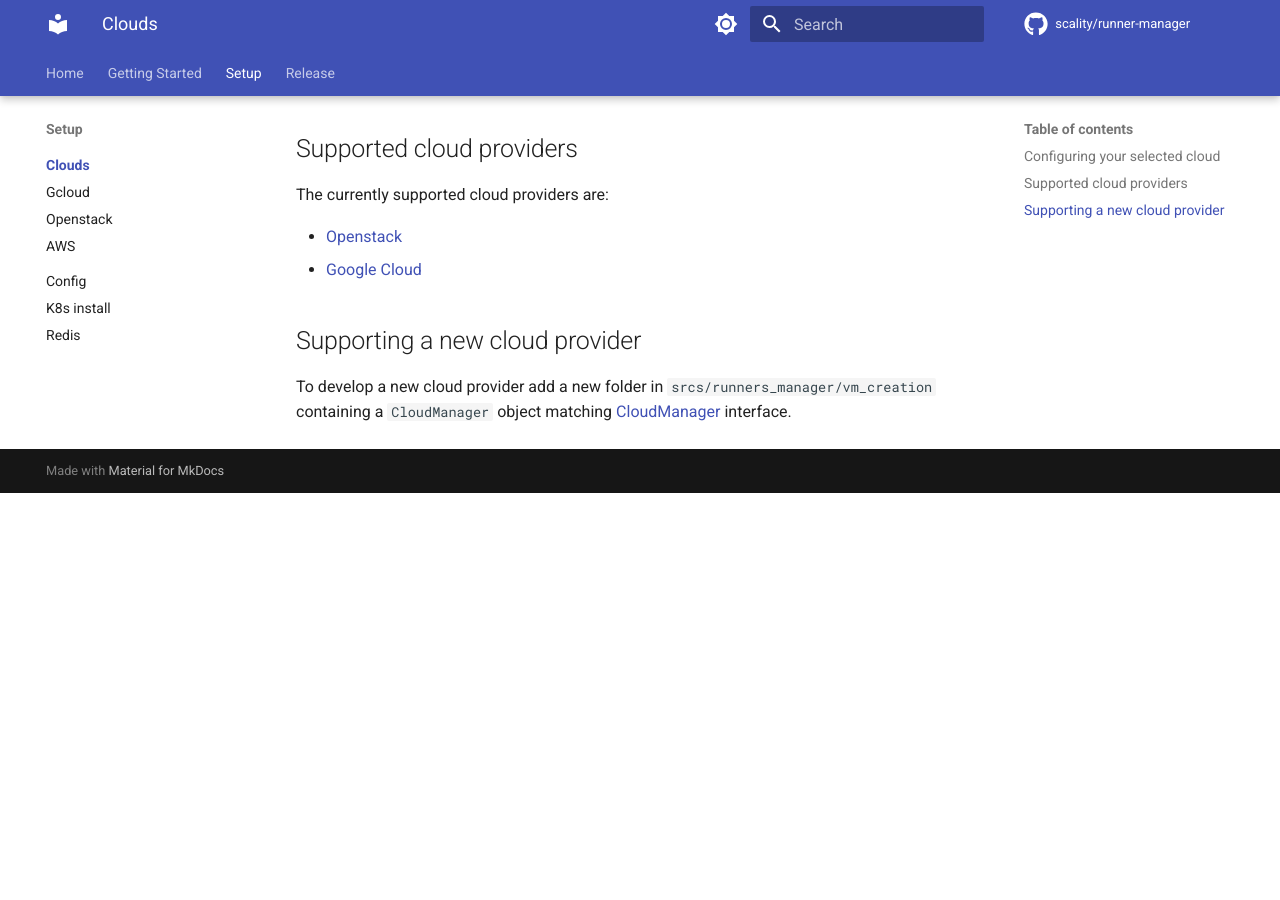
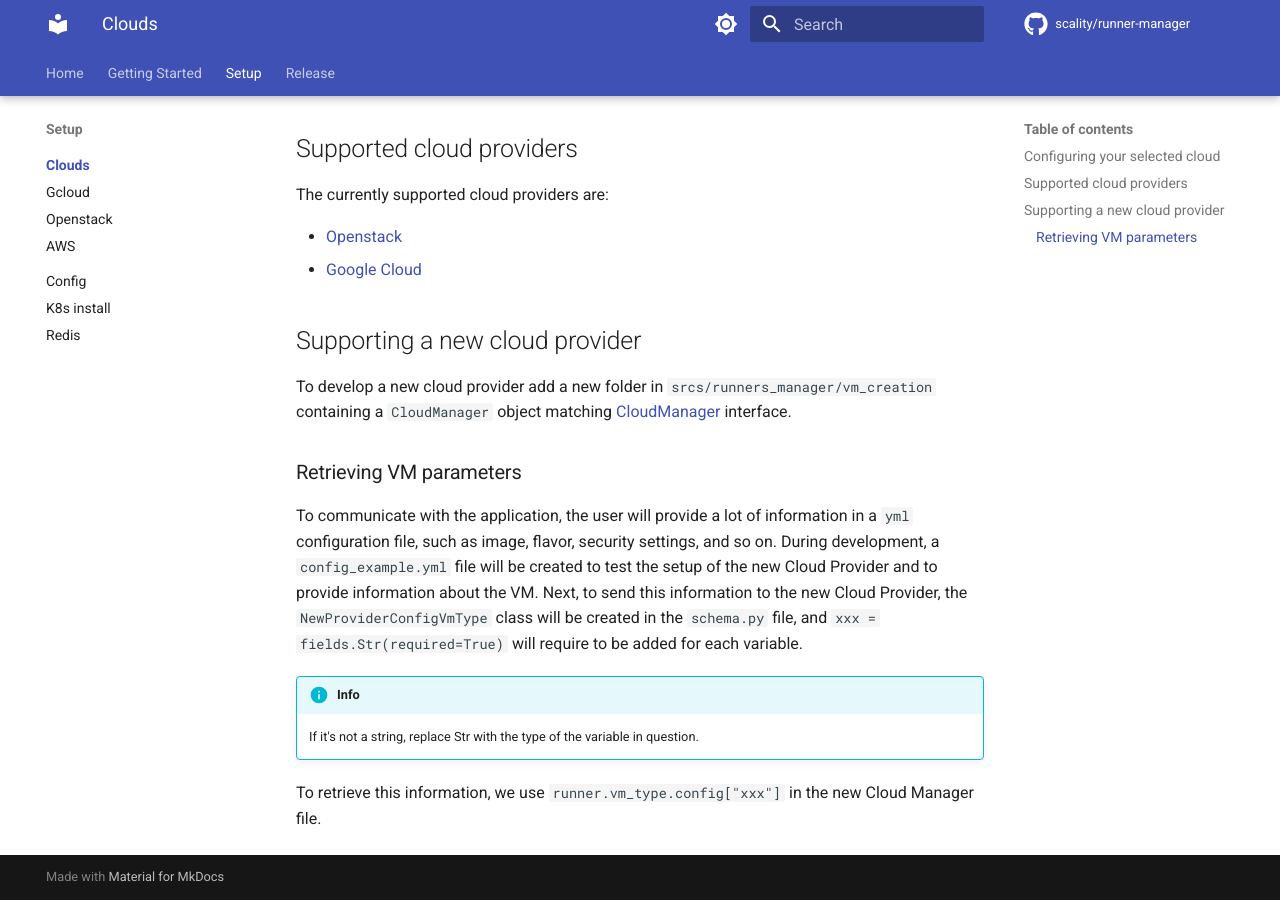
Before and after one commit to scality/runner-manager, an MkDocs documentation site: the page built from docs/setup/clouds/index.md, in a window 1280 px wide and 900 px high, scrolled down 506 px. Built offline with MkDocs 1.6.1 and Material for MkDocs 9.7.7, drawn with Linux system fonts in a browser that asks for light colours; comment, search, counter and statistics services are not loaded; before the commit the page ends 999 px from its top, so only the background shows below that.

Commit message:
📝 Adding some details to section Supporting a new cloud provider in Clouds (#190)

```diff
--- a/docs/setup/clouds/index.md
+++ b/docs/setup/clouds/index.md
@@ -31,7 +31,26 @@
 ## Supporting a new cloud provider
 
 To develop a new cloud provider add a new folder in
-`srcs/runners_manager/vm_creation` containing a `CloudManager`
-object matching [CloudManager] interface.
+`srcs/runners_manager/vm_creation` containing a
+`CloudManager` object matching [CloudManager] interface.
+
+### Retrieving VM parameters
+
+To communicate with the application, the user will provide
+a lot of information in a `yml` configuration file, such as
+image, flavor, security settings, and so on.
+During development, a `config_example.yml` file will be created
+to test the setup of the new Cloud Provider and to provide
+information about the VM. Next, to send this information to
+the new Cloud Provider, the `NewProviderConfigVmType` class will be
+created in the `schema.py` file, and `xxx = fields.Str(required=True)`
+will require to be added for each variable.
+
+!!! info
+    If it's not a string, replace Str with the type
+    of the variable in question.
+
+To retrieve this information, we use
+`runner.vm_type.config["xxx"]` in the new Cloud Manager file.
 
 [CloudManager]: https://github.com/scality/runner-manager/blob/main/srcs/runners_manager/vm_creation/CloudManager.py
```
